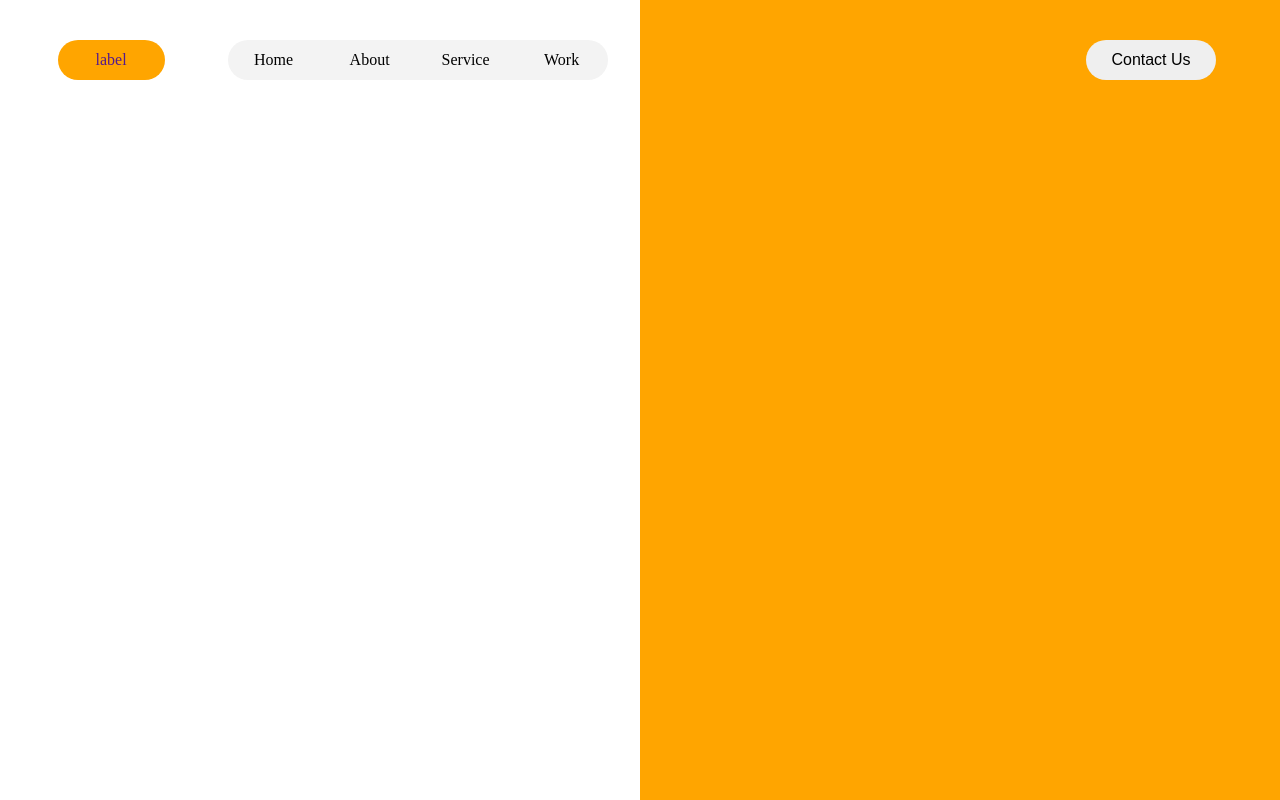
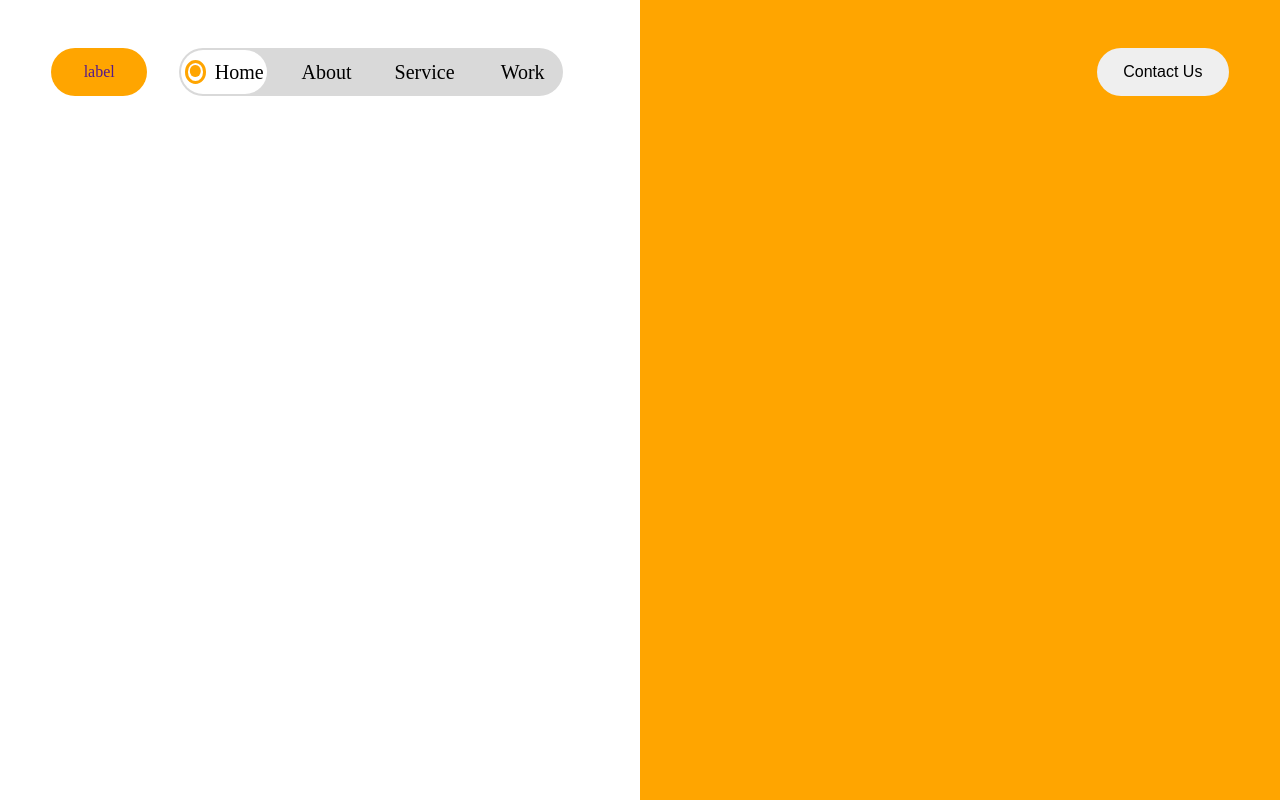
Before and after one commit to Suraj7149/Portfolio-Website, a React (Vite) app: page / in a window 1280 px wide. Built offline with nearby package versions, Linux system fonts and the light colour scheme.

Commit message:
navbar login remaining

```diff
--- a/src/Components/Hero.css
+++ b/src/Components/Hero.css
@@ -2,7 +2,7 @@
   --primary-bg-color: white;
   --secondary-bg-color: orange;
   --terirary-bg-color: black;
-  --navbar-bg-color: #F3F3F3;
+  --navbar-bg-color: #D9D9D9;
 }
 .hero{
   height: 100vh;
@@ -18,33 +18,32 @@
     position: relative;
 }
 .navbar{
-    position: absolute;
-    top: 5%;
-    left: 9%;
-    height: 40px;
-    width: 550px;
+    margin: 5% 0 0 0;
+    height: 10%;
+    width: 100%;
     display: flex;
     flex-direction: row;
     text-align: center;
-    justify-content: space-between;
+    justify-content: center;
     align-items: center;
 
 }
 .navbar a{
     text-decoration: none;
-    width: 107px;
+    width: 15%;
     background-color: var(--secondary-bg-color);
-    height: 40px;
+    height: 60%;
     border-radius: 110px;
     display: flex;
     align-items: center;
     justify-content: center;
+    margin-left: -4%;
 
 }
 
 .navbar ul{
-    width: 380px;
-    height: 40px;
+    width: 60%;
+    height: 60%;
     margin: 0;
     padding: 0;
     list-style-type: none;
@@ -54,24 +53,51 @@
     gap: 10px;
     background-color: var(--navbar-bg-color);
     border-radius: 110px;
-    margin-left: 10px;
+    margin-left: 5%;
+
 
 }
-.navbar ul li{
-    width: 80px;
-}
-.navbar ul li:hover{
-    list-style-type: disc;
-    background-color: var(--primary-bg-color);
-    height: 35px;
-    width: 84px;
+.item{
+    width: 22.5%;
+    height: 90%;
     border-radius: 110px;
+    font-weight: 400;
+    font-size: 20px;
     display: flex;
+    text-align: center;
     align-items: center;
     justify-content: center;
-    animation-duration: 1s;
+    gap: 10%;
+    cursor: pointer;
+}
 
+.active .circle{
+    position: relative;
+    height: 42%;
+    width: 18%;
+    border-radius: 50%;
+
+    border: 3px solid var(--secondary-bg-color);
+    position: relative;
 }
+
+.active .circle::after {
+  content: "";
+  width: 67%;
+  height: 67%;
+  background: var(--secondary-bg-color);
+  border-radius: 50%;
+  position: absolute;
+  top: 45%;
+  left: 49%;
+  transform: translate(-50%, -50%);
+}
+
+
+.active{
+    background-color: var(--primary-bg-color);
+}
+
 
 .video{
     height: 100%;
@@ -92,12 +118,12 @@
 
 .contact_us{
     position: absolute;
-    top: 5%;
-    right: 10%;
-    height: 40px;
-    width: 130px;
+    top: 6%;
+    right: 8%;
+    height: 6%;
+    width: 132px;
     border-radius: 110px;
     border: none;
     font-weight: 400;
-    font-size: 16px;
+    font-size: clamp(16px, 1vw, 20px);
 }
--- a/src/Components/Hero.jsx
+++ b/src/Components/Hero.jsx
@@ -9,10 +9,13 @@ const Hero = () => {
             <nav className='navbar'>
                 <a href="">label</a>
                 <ul>
-                    <li>Home</li>
-                    <li>About</li>
-                    <li>Service</li>
-                    <li>Work</li>
+                    <li className='item active'>
+                        <div className='circle'></div>
+                        Home
+                    </li>
+                    <li className='item'><div className='circle'></div>About</li>
+                    <li className='item'><div className='circle'></div>Service</li>
+                    <li className='item'><div className='circle'></div>Work</li>
                 </ul>
             </nav>
 
```
